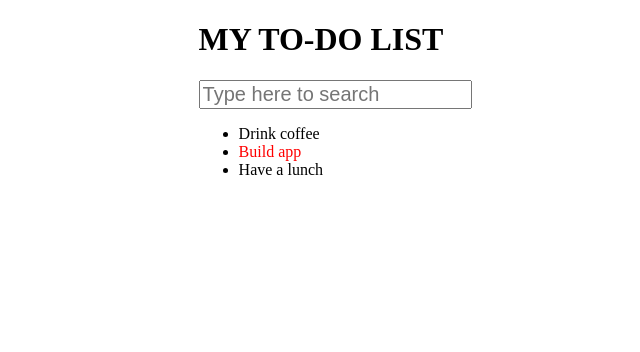
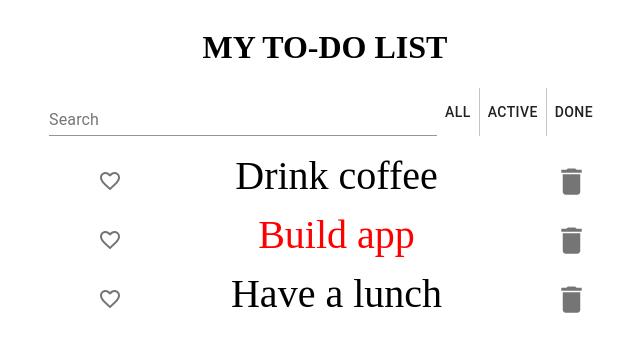
Before and after one commit to Natalina27/Todo_Udemy_UB, a React (Create React App) app: page / in a window 1280 px wide. Shown: the top 352 px of the page, without its empty margins (315-955 px from the left). Built offline with nearby package versions, Linux system fonts and the light colour scheme.

Commit message:
Styles by Material UI (Google library)

```diff
--- a/package.json
+++ b/package.json
@@ -32,6 +32,8 @@
     ]
   },
   "devDependencies": {
+    "@material-ui/core": "^4.9.5",
+    "@material-ui/icons": "^4.9.1",
     "classnames": "^2.2.6"
   }
 }
--- a/src/components/App/App.js
+++ b/src/components/App/App.js
@@ -3,6 +3,8 @@ import AppHeader from "../AppHeader/AppHeader";
 import SearchPanel from "../SearchPanel/SearchPanel";
 import TodoList from "../TodoList/TodoList";
 import styles from './App.module.css'
+import Container from '@material-ui/core/Container';
+
 
 const App = () => {
     const todoData = [
@@ -12,11 +14,13 @@ const App = () => {
     ];
 
     return(
+        <Container maxWidth='sm' >
         <div className={styles.wrap}>
             <AppHeader />
             <SearchPanel/>
             <TodoList todos={todoData}/>
         </div>
+        </Container>
     );
 };
 
--- a/src/components/App/App.module.css
+++ b/src/components/App/App.module.css
@@ -1,4 +1,5 @@
 .wrap{
-    margin:auto;
-    width: 20%;
+    display: flex;
+    height: 100%;
+    flex-direction: column;
 }
--- a/src/components/AppHeader/AppHeader.module.css
+++ b/src/components/AppHeader/AppHeader.module.css
@@ -1,3 +1,5 @@
 .title{
     font-family: Roboto sans-serif;
+    display: flex;
+    justify-content: center;
 }
--- a/src/components/SearchPanel/SearchPanel.js
+++ b/src/components/SearchPanel/SearchPanel.js
@@ -1,12 +1,31 @@
 import React from "react";
+import TextField from '@material-ui/core/TextField';
+import Button from '@material-ui/core/Button';
+import ButtonGroup from '@material-ui/core/ButtonGroup';
+import styles from './SearchPanel.module.css';
 
 const SearchPanel = () => {
-    const searchText = 'Type here to search';
-    const searchStyle = {fontSize: '20px'};
-    return <input
-        placeholder={searchText}
-        style = {searchStyle}
-    />
+    // const searchText = 'Type here to search';
+    // const searchStyle = {fontSize: '20px'};
+    return(
+        <div className={styles.search}>
+        <TextField
+            id="standard-search"
+            label="Search"
+            type="search"
+            className={styles.searchField}
+        />
+
+            <ButtonGroup
+                variant="text"
+                color= "default"
+             component="div">
+                <Button href="#">ALL</Button>
+                <Button href="#">ACTIVE</Button>
+                <Button href="#">DONE</Button>
+            </ButtonGroup>
+        </div>
+    );
 };
 
 export default SearchPanel;
--- /dev/null
+++ b/src/components/SearchPanel/SearchPanel.module.css
@@ -0,0 +1,7 @@
+.search{
+    display: flex;
+    justify-content: space-between;
+}
+.searchField{
+    width: -webkit-fill-available;
+}
--- a/src/components/TodoItem/TodoItem.js
+++ b/src/components/TodoItem/TodoItem.js
@@ -1,18 +1,32 @@
 import React from 'react';
 import classnames from 'classnames';
 import styles from './TodoItem.module.css'
+import Checkbox from '@material-ui/core/Checkbox';
+import FavoriteBorder from '@material-ui/icons/FavoriteBorder';
+import Favorite from '@material-ui/icons/Favorite';
+import IconButton from '@material-ui/core/IconButton';
+import DeleteIcon from '@material-ui/icons/Delete';
 
 const TodoItem = ({label, important = false}) => {
+    return (
+        <div>
+        <Checkbox
+            icon={<FavoriteBorder />}
+            checkedIcon={<Favorite />}
+            value="checkedH" />
+        <span
+            className={ classnames ({
+                [styles.item]:true,
+                [styles.important]:important,
+                [styles.label]: true,
+                [styles.text]: true
 
-    // const style = {
-    //     color: important ? 'tomato' : 'black'
-    // };
-    return <span
-        className={ classnames ({
-            [styles.item]:true,
-            [styles.important]:important
-
-    })}>{label}</span>
+        })}>{label}</span>
+            <IconButton aria-label="delete" href="#">
+                <DeleteIcon fontSize="large" />
+            </IconButton>
+        </div>
+    )
 };
 
 export default TodoItem;
--- a/src/components/TodoItem/TodoItem.module.css
+++ b/src/components/TodoItem/TodoItem.module.css
@@ -1,6 +1,16 @@
+.todo-item{
+    display: flex;
+    justify-content: space-between;
+}
 .item{
     color: black;
 }
 .important{
     color: red;
 }
+.label{
+    font-size: 40px;
+}
+.text{
+    text-align: center;
+}
--- a/src/components/TodoList/TodoList.js
+++ b/src/components/TodoList/TodoList.js
@@ -1,5 +1,6 @@
 import React from 'react';
 import TodoItem from "../TodoItem/TodoItem";
+import styles from './TodoList.module.css'
 
 const TodoList = ({todos}) => {
 
@@ -11,9 +12,10 @@ const TodoList = ({todos}) => {
     });
 
     return(
-        <ul>
+        <ul className={styles.list}>
             {elements}
         </ul>
+
     );
 };
 export default TodoList;
--- /dev/null
+++ b/src/components/TodoList/TodoList.module.css
@@ -0,0 +1,7 @@
+.list{
+    list-style-type: none;
+}
+li div{
+    display: flex;
+    justify-content: space-between;
+}
```
Also changed, not shown: 1 other file (tests, documents, lock files or other folders).
